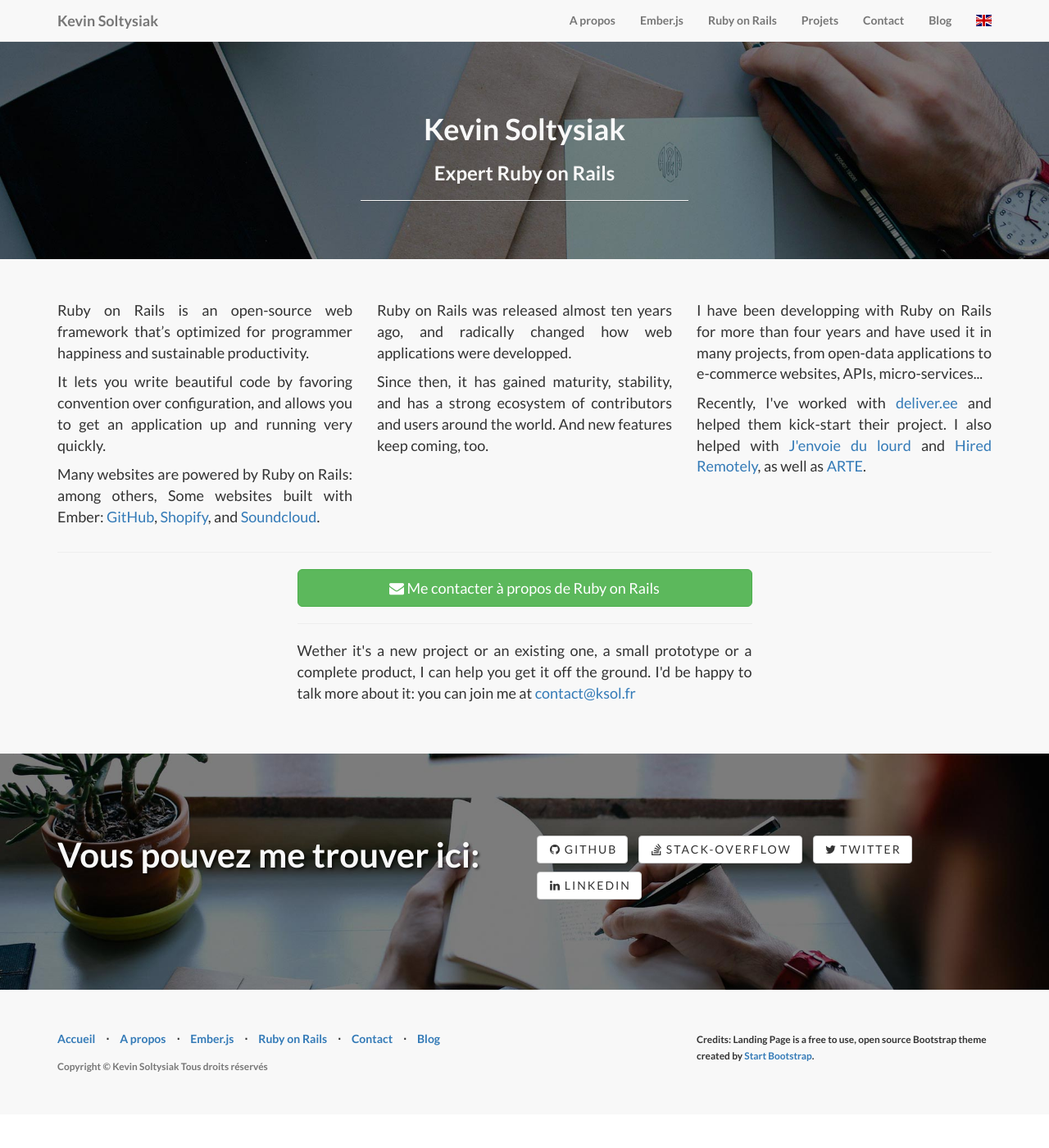
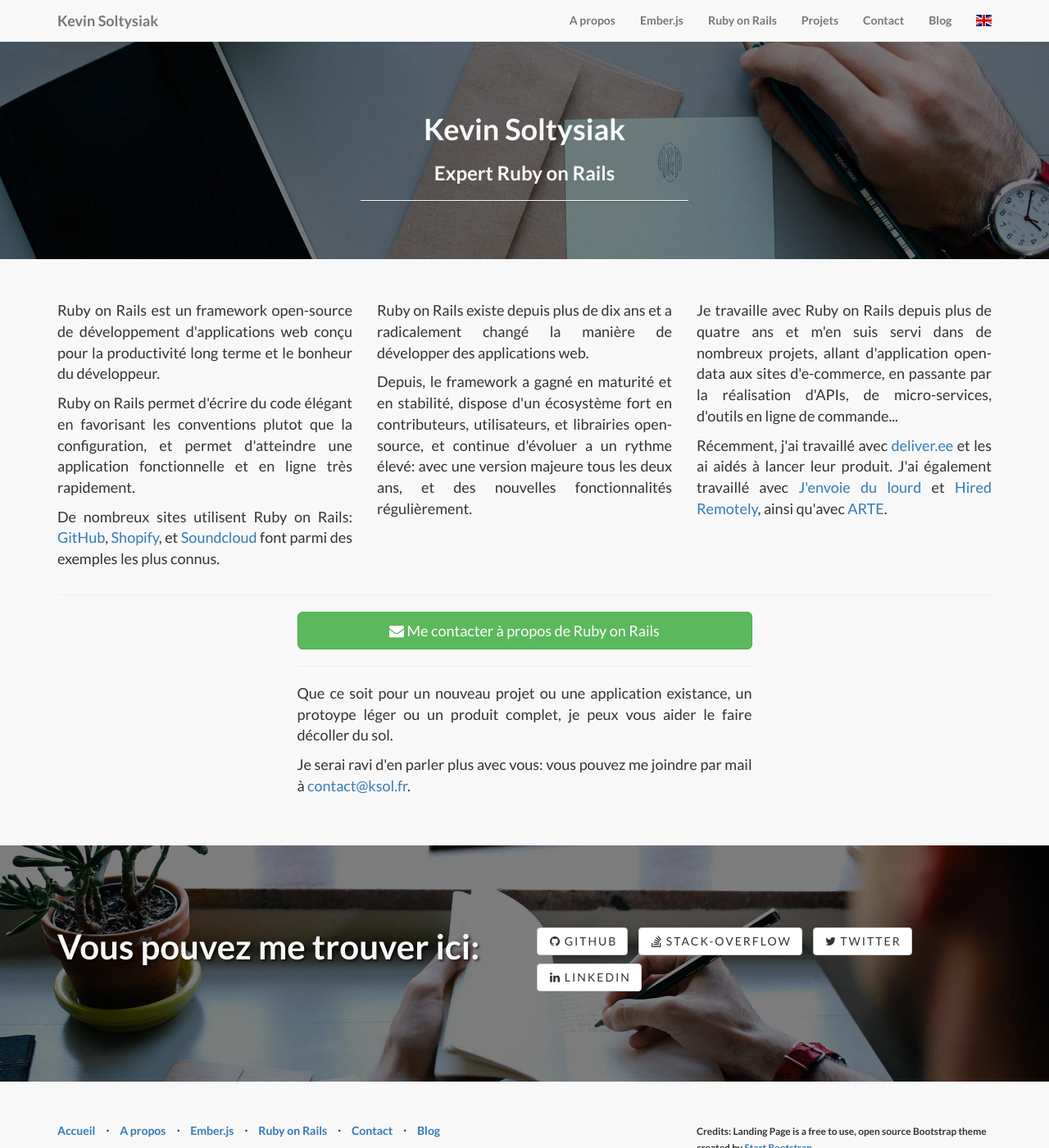
Before and after one commit to ksol/ksol.github.io, a Jekyll site: the page built from _posts/2015-05-09-freelancer-rails.fr.html, in a window 1280 px wide and 1400 px high. Shown: the whole window at 82% size. Built offline with Jekyll 4.4.1, drawn with Linux system fonts in a browser that asks for light colours; nearby versions of some CDN libraries.

Commit message:
French-ify tech pages

```diff
--- a/_posts/2015-05-09-freelancer-ember-js.html
+++ b/_posts/2015-05-09-freelancer-ember-js.html
@@ -63,7 +63,9 @@
       <div class="col-xs-12 col-sm-8 col-sm-offset-2 col-lg-6 col-lg-offset-3">
         <p class="project-content">
           Wether it's a new project or an existing one, a small prototype or a complete product, I can help you get it off the ground.
-          I'd be happy to talk more about it: you can join me at <a href:"mailto:contact@ksol.fr">contact@ksol.fr</a>
+        </p>
+        <p class="project-content">
+          I'd be happy to talk more about it: you can join me at <a href:"mailto:contact@ksol.fr">contact@ksol.fr</a>.
         </p>
       </div>
     </div>
--- a/_posts/2015-05-09-freelancer-rails.fr.html
+++ b/_posts/2015-05-09-freelancer-rails.fr.html
@@ -13,17 +13,16 @@
     <div class="row">
       <div class="col-xs-12 col-sm-4 col-lg-4">
         <p class="project-content">
-          Ruby on Rails is an open-source web framework that’s optimized
-          for programmer happiness and sustainable productivity.
+          Ruby on Rails est un framework open-source de développement d'applications web
+          conçu pour la productivité long terme et le bonheur du développeur.
         </p>
 
         <p class="project-content">
-          It lets you write beautiful code by favoring convention over configuration, and allows you to get an application up and running very quickly.
+          Ruby on Rails permet d'écrire du code élégant en favorisant les conventions plutot que la configuration, et permet d'atteindre une application fonctionnelle et en ligne très rapidement.
         </p>
 
         <p class="project-content">
-          Many websites are powered by Ruby on Rails: among others,
-          Some websites built with Ember: <a href="http://github.com">GitHub</a>, <a href="https://www.shopify.com">Shopify</a>, and <a href="https://soundcloud.com">Soundcloud</a>.
+          De nombreux sites utilisent Ruby on Rails: <a href="http://github.com">GitHub</a>, <a href="https://www.shopify.com">Shopify</a>, et <a href="https://soundcloud.com">Soundcloud</a> font parmi des exemples les plus connus.
         </p>
 
         <hr class="visible-xs">
@@ -31,11 +30,11 @@
 
       <div class="col-xs-12 col-sm-4 col-lg-4">
         <p class="project-content">
-          Ruby on Rails was released almost ten years ago, and radically changed how web applications were developped.
+          Ruby on Rails existe depuis plus de dix ans et a radicalement changé la manière de développer des applications web.
         </p>
 
         <p class="project-content">
-          Since then, it has gained maturity, stability, and has a strong ecosystem of contributors and users around the world. And new features keep coming, too.
+          Depuis, le framework a gagné en maturité et en stabilité, dispose d'un écosystème fort en contributeurs, utilisateurs, et librairies open-source, et continue d'évoluer a un rythme élevé: avec une version majeure tous les deux ans, et des nouvelles fonctionnalités régulièrement.
         </p>
 
         <hr class="visible-xs">
@@ -43,11 +42,11 @@
 
       <div class="col-xs-12 col-sm-4 col-lg-4">
         <p class="project-content">
-          I have been developping with Ruby on Rails for more than four years and have used it in many projects, from open-data applications to e-commerce websites, APIs, micro-services...
+          Je travaille avec Ruby on Rails depuis plus de quatre ans et m'en suis servi dans de nombreux projets, allant d'application open-data aux sites d'e-commerce, en passante par la réalisation d'APIs, de micro-services, d'outils en ligne de commande...
         </p>
 
         <p class="project-content">
-          Recently, I've worked with <a href="/projects/deliver.ee">deliver.ee</a> and helped them kick-start their project. I also helped with <a href="/projects/jenvoie-du-lourd">J'envoie du lourd</a> and <a href="http://www.hiredremotely.com">Hired Remotely</a>, as well as <a href="http://www.arte.tv">ARTE</a>.
+          Récemment, j'ai travaillé avec <a href="/fr/projets/deliver.ee">deliver.ee</a> et les ai aidés à lancer leur produit. J'ai également travaillé avec <a href="/fr/projets/jenvoie-du-lourd">J'envoie du lourd</a> et <a href="http://www.hiredremotely.com">Hired Remotely</a>, ainsi qu'avec <a href="http://www.arte.tv">ARTE</a>.
         </p>
       </div>
     </div>
@@ -64,8 +63,10 @@
       </div>
       <div class="col-xs-12 col-sm-8 col-sm-offset-2 col-lg-6 col-lg-offset-3">
         <p class="project-content">
-          Wether it's a new project or an existing one, a small prototype or a complete product, I can help you get it off the ground.
-          I'd be happy to talk more about it: you can join me at <a href:"mailto:contact@ksol.fr">contact@ksol.fr</a>
+          Que ce soit pour un nouveau projet ou une application existance, un protoype léger ou un produit complet, je peux vous aider le faire décoller du sol.
+        </p>
+        <p class="project-content">
+          Je serai ravi d'en parler plus avec vous: vous pouvez me joindre par mail à <a href:"mailto:contact@ksol.fr">contact@ksol.fr</a>.
         </p>
       </div>
     </div>
--- a/_posts/2015-05-09-freelancer-rails.html
+++ b/_posts/2015-05-09-freelancer-rails.html
@@ -22,8 +22,7 @@
         </p>
 
         <p class="project-content">
-          Many websites are powered by Ruby on Rails: among others,
-          Some websites built with Ember: <a href="http://github.com">GitHub</a>, <a href="https://www.shopify.com">Shopify</a>, and <a href="https://soundcloud.com">Soundcloud</a>.
+          Many websites are powered by Ruby on Rails: among others, <a href="http://github.com">GitHub</a>, <a href="https://www.shopify.com">Shopify</a>, and <a href="https://soundcloud.com">Soundcloud</a>.
         </p>
 
         <hr class="visible-xs">
```
Also changed, not shown: _posts/2015-05-09-freelancer-ember-js.fr.html (+11 -9 lines).
